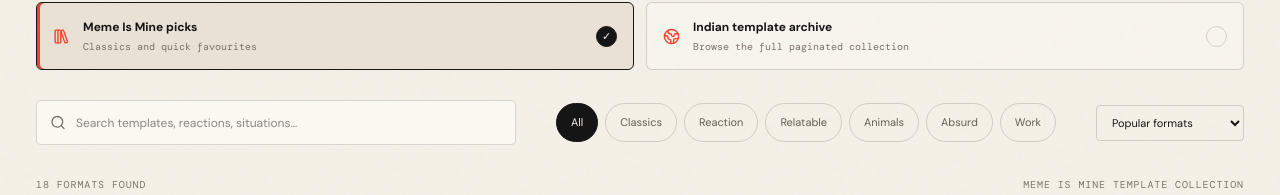
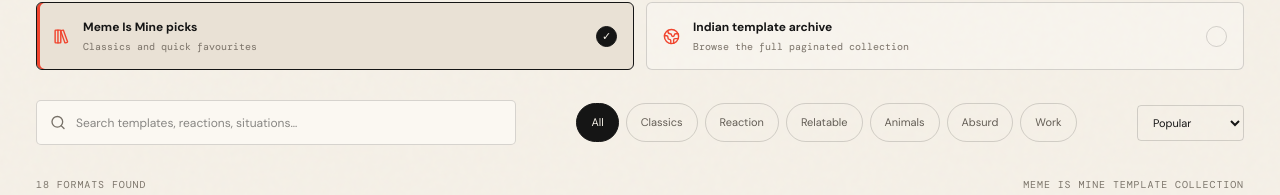
Before and after one commit to RAJ-SUHANDANI/MemeIsMine, a Next.js app: page /explore in a window 1280 px wide. Shown: the part 358-553 px from the top of the page. Built offline with nearby package versions, Linux system fonts and the light colour scheme; no server answers.

Commit message:
Add popular trending and recent sorting to Explore

```diff
--- a/src/app/explore/page.tsx
+++ b/src/app/explore/page.tsx
@@ -38,8 +38,8 @@ export default function ExplorePage() {
     setLoading(true);
     setErrorMessage("");
     const url = library === "indian"
-      ? "/api/indian-memes?page=" + archivePage + "&limit=24" + (debouncedQuery ? "&q=" + encodeURIComponent(debouncedQuery) : "")
-      : "/api/memes?limit=100" + (query.trim() ? "&q=" + encodeURIComponent(query.trim()) : "");
+      ? "/api/indian-memes?page=" + archivePage + "&limit=24&sort=" + encodeURIComponent(sort) + (debouncedQuery ? "&q=" + encodeURIComponent(debouncedQuery) : "")
+      : "/api/memes?limit=100" + (debouncedQuery ? "&q=" + encodeURIComponent(debouncedQuery) : "");
     fetch(url, { signal: controller.signal })
       .then(async (response) => {
         const data = await response.json();
@@ -57,7 +57,7 @@ export default function ExplorePage() {
       })
       .finally(() => { if (alive) setLoading(false); });
     return () => { alive = false; controller.abort(); };
-  }, [library, archivePage, debouncedQuery]);
+  }, [library, archivePage, debouncedQuery, sort]);
   const visible = useMemo(() => {
     let result = memes.filter((meme) => {
       const matchesQuery = library === "indian" || meme.name.toLowerCase().includes(query.toLowerCase().trim());
@@ -65,7 +65,9 @@ export default function ExplorePage() {
       return matchesQuery && matchesCategory;
     });
     if (sort === "name") result = [...result].sort((a, b) => a.name.localeCompare(b.name));
-    if (sort === "newest") result = [...result].reverse();
+    if (sort === "recent" || sort === "newest") result = [...result].sort((a, b) => (b.publishedAt ?? "").localeCompare(a.publishedAt ?? ""));
+    if (sort === "trending") result = [...result].sort((a, b) => Number(Boolean(b.trending)) - Number(Boolean(a.trending)) || (b.popularity ?? 0) - (a.popularity ?? 0));
+    if (sort === "popular") result = [...result].sort((a, b) => (b.popularity ?? 0) - (a.popularity ?? 0));
     return result;
   }, [memes, query, category, sort, library]);
   function switchLibrary(next: LibraryMode) {
@@ -84,7 +86,7 @@ export default function ExplorePage() {
       <div className="explore-controls">
         <label className="search-wrap"><Search size={17}/><input type="search" value={query} onChange={(event) => changeQuery(event.target.value)} placeholder={library === "indian" ? "Search the Indian template archive…" : "Search templates, reactions, situations…"} aria-label="Search meme templates"/></label>
         {library === "mine" && <div className="filter-row" role="group" aria-label="Filter meme categories">{categories.map((item) => <button type="button" key={item} onClick={() => { setCategory(item); setShowCount(24); }} className={category === item ? "filter-pill active" : "filter-pill"}>{item}</button>)}</div>}
-        <select className="sort-select" value={sort} onChange={(event) => setSort(event.target.value)} aria-label="Sort templates"><option value="popular">Popular formats</option><option value="name">Name A to Z</option><option value="newest">Reverse listing order</option></select>
+        <select className="sort-select" value={sort} onChange={(event) => setSort(event.target.value)} aria-label="Sort templates"><option value="popular">Popular</option><option value="trending">Trending</option><option value="recent">Recent</option><option value="name">Name A to Z</option></select>
       </div>
       <div className="explore-summary">
         <span>{loading ? "Finding the formats…" : library === "indian" ? (upstreamPageCount || visible.length) + " templates on page " + archivePage + " of " + totalPages : visible.length + " formats found"}</span>
```
